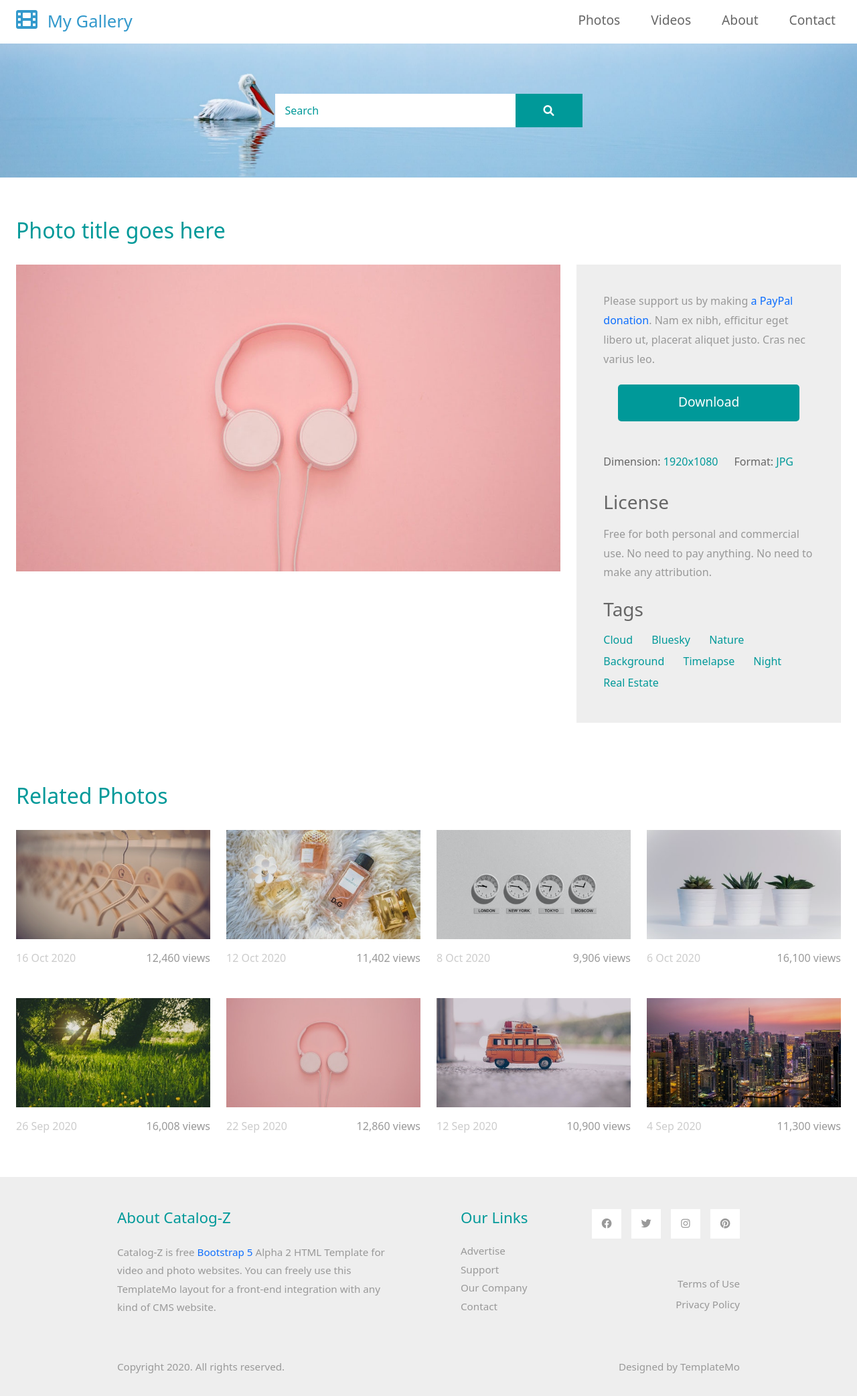
After one commit to MuliJob/my_gallery, a Django app: page /photo-details/ in a window 1280 px wide. The commit adds this page. Shown: the whole page at 67% size. Run offline with Django 5.2, Linux system fonts and the light colour scheme; some libraries are stand-ins or nearby versions.

Commit message:
adding photo details page

```diff
--- /dev/null
+++ b/gallery/templates/photo-detail.html
@@ -0,0 +1,168 @@
+{% extends 'base.html' %}
+{% load static %}
+{% block content %}
+
+    <div class="tm-hero d-flex justify-content-center align-items-center" data-parallax="scroll" data-image-src="{% static 'img/hero.jpg' %}">
+        <form class="d-flex tm-search-form">
+            <input class="form-control tm-search-input" type="search" placeholder="Search" aria-label="Search">
+            <button class="btn btn-outline-success tm-search-btn" type="submit">
+                <i class="fas fa-search"></i>
+            </button>
+        </form>
+    </div>
+
+    <div class="container-fluid tm-container-content tm-mt-60">
+        <div class="row mb-4">
+            <h2 class="col-12 tm-text-primary">Photo title goes here</h2>
+        </div>
+        <div class="row tm-mb-90">
+            <div class="col-xl-8 col-lg-7 col-md-6 col-sm-12">
+                <img src="{% static 'img/img-01-big.jpg' %}" alt="Image" class="img-fluid">
+            </div>
+            <div class="col-xl-4 col-lg-5 col-md-6 col-sm-12">
+                <div class="tm-bg-gray tm-video-details">
+                    <p class="mb-4">
+                        Please support us by making <a href="https://paypal.me/templatemo" target="_parent" rel="sponsored">a PayPal donation</a>. Nam ex nibh, efficitur eget libero ut, placerat aliquet justo. Cras nec varius leo.
+                    </p>
+                    <div class="text-center mb-5">
+                        <a href="#" class="btn btn-primary tm-btn-big">Download</a>
+                    </div>
+                    <div class="mb-4 d-flex flex-wrap">
+                        <div class="mr-4 mb-2">
+                            <span class="tm-text-gray-dark">Dimension: </span><span class="tm-text-primary">1920x1080</span>
+                        </div>
+                        <div class="mr-4 mb-2">
+                            <span class="tm-text-gray-dark">Format: </span><span class="tm-text-primary">JPG</span>
+                        </div>
+                    </div>
+                    <div class="mb-4">
+                        <h3 class="tm-text-gray-dark mb-3">License</h3>
+                        <p>Free for both personal and commercial use. No need to pay anything. No need to make any attribution.</p>
+                    </div>
+                    <div>
+                        <h3 class="tm-text-gray-dark mb-3">Tags</h3>
+                        <a href="#" class="tm-text-primary mr-4 mb-2 d-inline-block">Cloud</a>
+                        <a href="#" class="tm-text-primary mr-4 mb-2 d-inline-block">Bluesky</a>
+                        <a href="#" class="tm-text-primary mr-4 mb-2 d-inline-block">Nature</a>
+                        <a href="#" class="tm-text-primary mr-4 mb-2 d-inline-block">Background</a>
+                        <a href="#" class="tm-text-primary mr-4 mb-2 d-inline-block">Timelapse</a>
+                        <a href="#" class="tm-text-primary mr-4 mb-2 d-inline-block">Night</a>
+                        <a href="#" class="tm-text-primary mr-4 mb-2 d-inline-block">Real Estate</a>
+                    </div>
+                </div>
+            </div>
+        </div>
+        <div class="row mb-4">
+            <h2 class="col-12 tm-text-primary">
+                Related Photos
+            </h2>
+        </div>
+        <div class="row mb-3 tm-gallery">
+            <div class="col-xl-3 col-lg-4 col-md-6 col-sm-6 col-12 mb-5">
+                <figure class="effect-ming tm-video-item">
+                    <img src="{% static 'img/img-01.jpg' %}" alt="Image" class="img-fluid">
+                    <figcaption class="d-flex align-items-center justify-content-center">
+                        <h2>Hangers</h2>
+                        <a href="#">View more</a>
+                    </figcaption>
+                </figure>
+                <div class="d-flex justify-content-between tm-text-gray">
+                    <span class="tm-text-gray-light">16 Oct 2020</span>
+                    <span>12,460 views</span>
+                </div>
+            </div>
+            <div class="col-xl-3 col-lg-4 col-md-6 col-sm-6 col-12 mb-5">
+                <figure class="effect-ming tm-video-item">
+                    <img src="{% static 'img/img-02.jpg' %}" alt="Image" class="img-fluid">
+                    <figcaption class="d-flex align-items-center justify-content-center">
+                        <h2>Perfumes</h2>
+                        <a href="#">View more</a>
+                    </figcaption>
+                </figure>
+                <div class="d-flex justify-content-between tm-text-gray">
+                    <span class="tm-text-gray-light">12 Oct 2020</span>
+                    <span>11,402 views</span>
+                </div>
+            </div>
+            <div class="col-xl-3 col-lg-4 col-md-6 col-sm-6 col-12 mb-5">
+                <figure class="effect-ming tm-video-item">
+                    <img src="{% static 'img/img-03.jpg' %}" alt="Image" class="img-fluid">
+                    <figcaption class="d-flex align-items-center justify-content-center">
+                        <h2>Clocks</h2>
+                        <a href="#">View more</a>
+                    </figcaption>
+                </figure>
+                <div class="d-flex justify-content-between tm-text-gray">
+                    <span class="tm-text-gray-light">8 Oct 2020</span>
+                    <span>9,906 views</span>
+                </div>
+            </div>
+            <div class="col-xl-3 col-lg-4 col-md-6 col-sm-6 col-12 mb-5">
+                <figure class="effect-ming tm-video-item">
+                    <img src="{% static 'img/img-04.jpg' %}" alt="Image" class="img-fluid">
+                    <figcaption class="d-flex align-items-center justify-content-center">
+                        <h2>Plants</h2>
+                        <a href="#">View more</a>
+                    </figcaption>
+                </figure>
+                <div class="d-flex justify-content-between tm-text-gray">
+                    <span class="tm-text-gray-light">6 Oct 2020</span>
+                    <span>16,100 views</span>
+                </div>
+            </div>
+            <div class="col-xl-3 col-lg-4 col-md-6 col-sm-6 col-12 mb-5">
+                <figure class="effect-ming tm-video-item">
+                    <img src="{% static 'img/img-05.jpg' %}" alt="Image" class="img-fluid">
+                    <figcaption class="d-flex align-items-center justify-content-center">
+                        <h2>Morning</h2>
+                        <a href="#">View more</a>
+                    </figcaption>
+                </figure>
+                <div class="d-flex justify-content-between tm-text-gray">
+                    <span class="tm-text-gray-light">26 Sep 2020</span>
+                    <span>16,008 views</span>
+                </div>
+            </div>
+            <div class="col-xl-3 col-lg-4 col-md-6 col-sm-6 col-12 mb-5">
+                <figure class="effect-ming tm-video-item">
+                    <img src="{% static 'img/img-06.jpg' %}" alt="Image" class="img-fluid">
+                    <figcaption class="d-flex align-items-center justify-content-center">
+                        <h2>Pinky</h2>
+                        <a href="#">View more</a>
+                    </figcaption>
+                </figure>
+                <div class="d-flex justify-content-between tm-text-gray">
+                    <span class="tm-text-gray-light">22 Sep 2020</span>
+                    <span>12,860 views</span>
+                </div>
+            </div>
+            <div class="col-xl-3 col-lg-4 col-md-6 col-sm-6 col-12 mb-5">
+                <figure class="effect-ming tm-video-item">
+                    <img src="{% static 'img/img-07.jpg' %}" alt="Image" class="img-fluid">
+                    <figcaption class="d-flex align-items-center justify-content-center">
+                        <h2>Bus</h2>
+                        <a href="#">View more</a>
+                    </figcaption>
+                </figure>
+                <div class="d-flex justify-content-between tm-text-gray">
+                    <span class="tm-text-gray-light">12 Sep 2020</span>
+                    <span>10,900 views</span>
+                </div>
+            </div>
+            <div class="col-xl-3 col-lg-4 col-md-6 col-sm-6 col-12 mb-5">
+                <figure class="effect-ming tm-video-item">
+                    <img src="{% static 'img/img-08.jpg' %}" alt="Image" class="img-fluid">
+                    <figcaption class="d-flex align-items-center justify-content-center">
+                        <h2>New York</h2>
+                        <a href="#">View more</a>
+                    </figcaption>
+                </figure>
+                <div class="d-flex justify-content-between tm-text-gray">
+                    <span class="tm-text-gray-light">4 Sep 2020</span>
+                    <span>11,300 views</span>
+                </div>
+            </div>
+        </div> <!-- row -->
+    </div> <!-- container-fluid, tm-container-content -->
+
+{% endblock %}
--- a/gallery/urls.py
+++ b/gallery/urls.py
@@ -5,4 +5,5 @@ urlpatterns = [
   path('', views.home, name='home'),
   path('about/', views.about, name='about'),
   path('contact/', views.contact, name='contact'),
+  path('photo-details/', views.photo_detail, name='photo_detail'),
 ]
--- a/gallery/views.py
+++ b/gallery/views.py
@@ -9,3 +9,6 @@ def about(request):
 
 def contact(request):
   return render(request, 'contact.html')
+
+def photo_detail(request):
+  return render(request, 'photo-detail.html')
```
Also changed, not shown: gallery/templates/index.html (+16 -16 lines).
